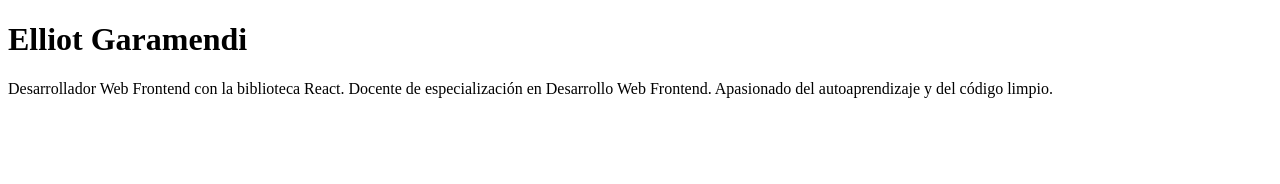
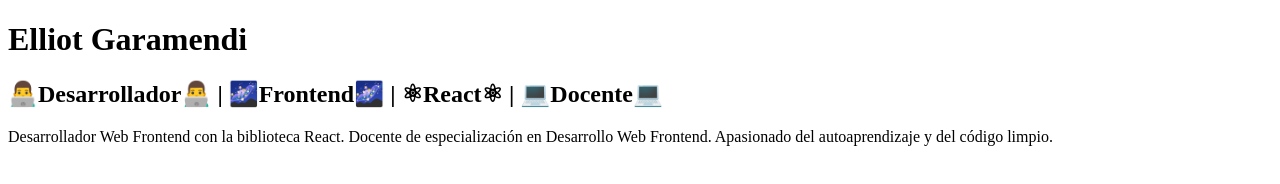
Before and after one commit to elgsarmiento/elliotgaramendi-card, a plain HTML site: page index.html in a window 1280 px wide. Drawn offline with Linux system fonts and the light colour scheme.

Commit message:
feat: add keywords

```diff
--- a/index.html
+++ b/index.html
@@ -9,6 +9,7 @@
 
 <body>
     <h1>Elliot Garamendi</h1>
+    <h2>👨‍💻Desarrollador👨‍💻 | 🌌Frontend🌌 | ⚛React⚛ | 💻Docente💻</h2>
     <p>Desarrollador Web Frontend con la biblioteca React. Docente de especialización en Desarrollo Web Frontend. Apasionado del autoaprendizaje y del código limpio.</p>
 </body>
 
```
